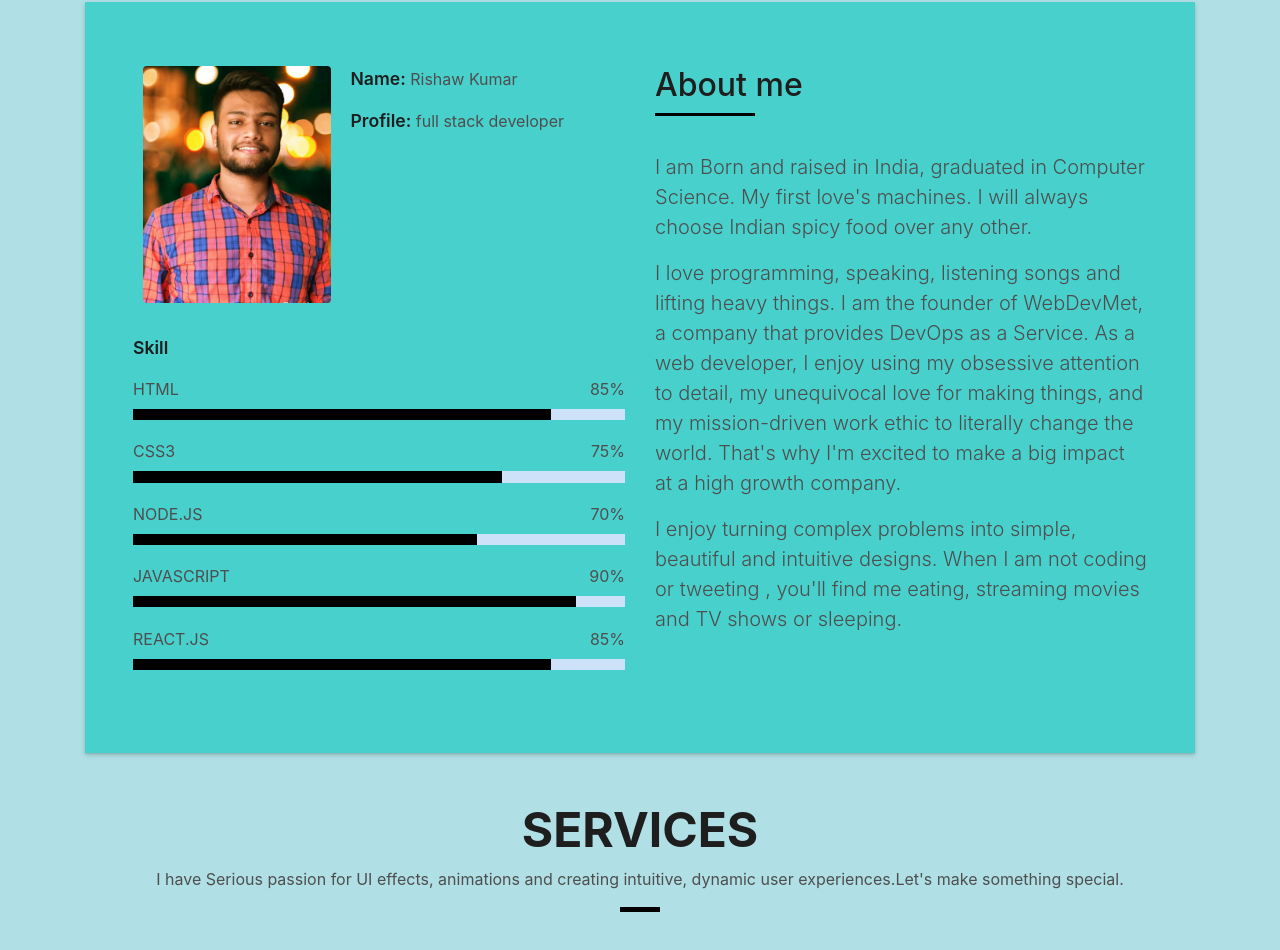
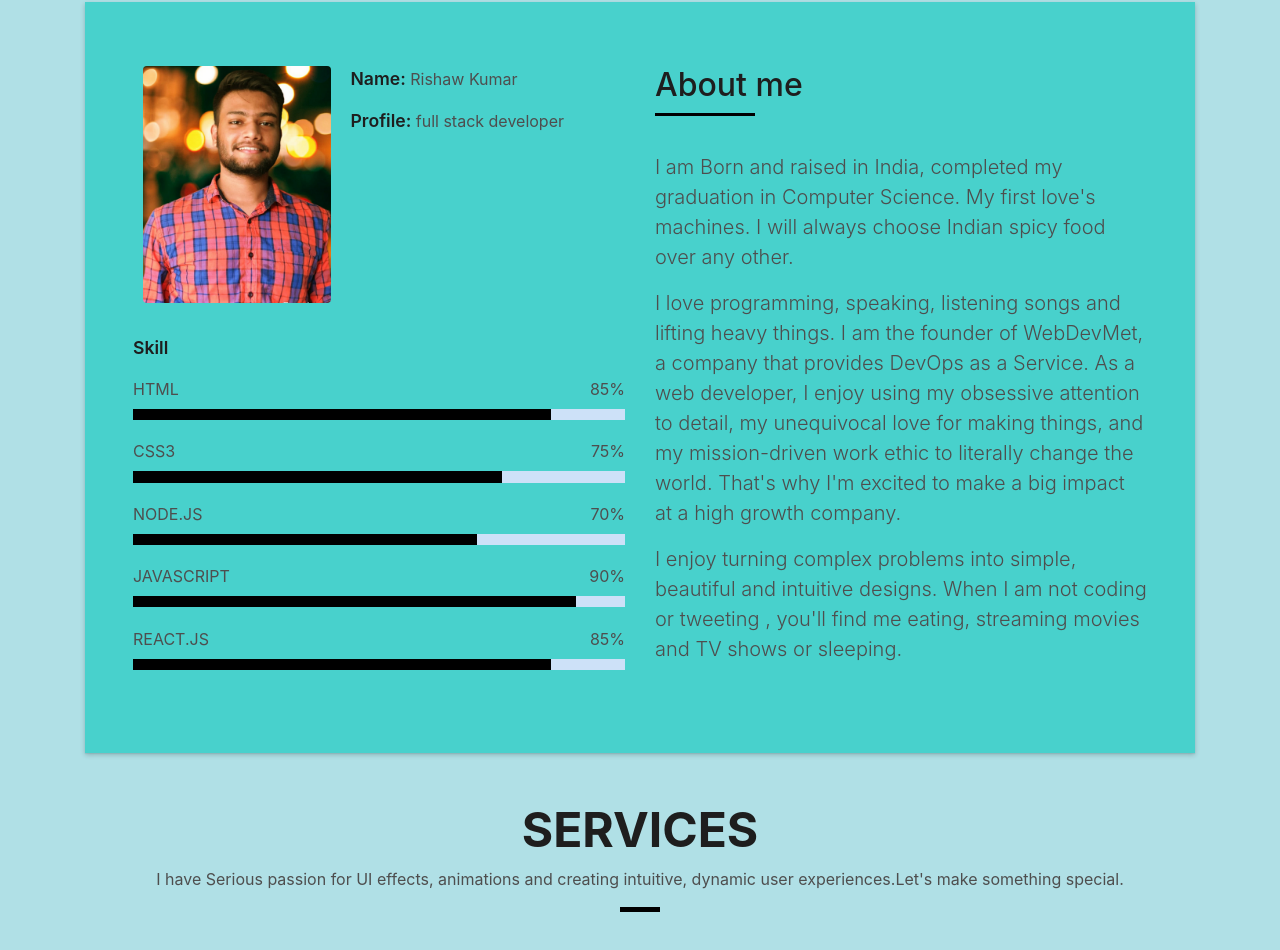
Before and after one commit to rishawsingh/cv, a plain HTML site: page index.html in a window 1280 px wide. Shown: the part 862-1812 px from the top of the page. Drawn offline with Linux system fonts and the light colour scheme; files whose address does not match are found by name.

Commit message:
update index.html

```diff
--- a/index.html
+++ b/index.html
@@ -131,7 +131,7 @@
                     </h5>
                   </div>
                   <p class="lead">
-                    I am Born and raised in India, graduated in Computer Science.
+                    I am Born and raised in India, completed my graduation in Computer Science.
                     My first love's machines. I will always choose Indian spicy food over any other.
 
                   </p>
```
